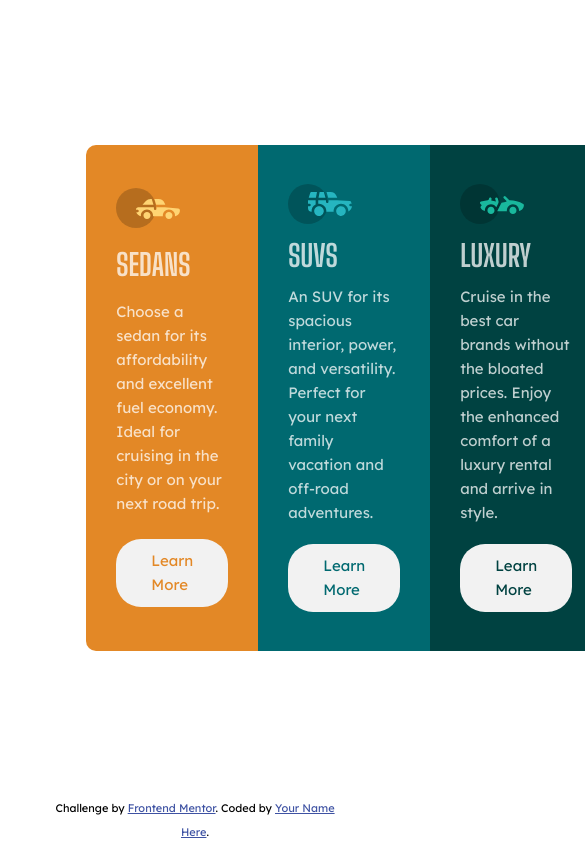
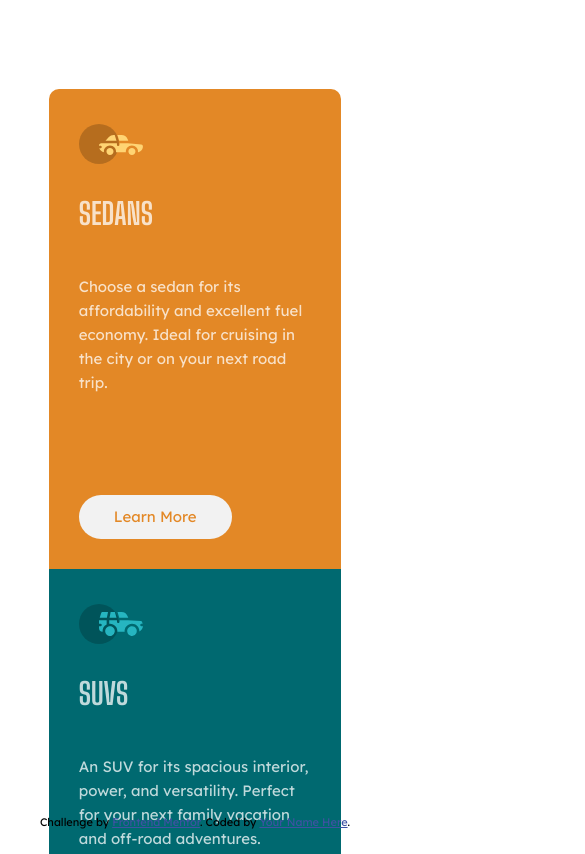
Before and after one commit to yishairose/3-column-preview, a plain HTML site: page index.html in a window 390 px wide. Shown: the top 854 px of the page, 585 px wide, since content can reach past the window. Drawn offline with Linux system fonts and the light colour scheme.

Commit message:
Add files via upload

```diff
--- a/styles.css
+++ b/styles.css
@@ -1,15 +1,151 @@
+/* http://meyerweb.com/eric/tools/css/reset/
+   v2.0 | 20110126
+   License: none (public domain)
+*/
+
+html,
+body,
+div,
+span,
+applet,
+object,
+iframe,
+h1,
+h2,
+h3,
+h4,
+h5,
+h6,
+p,
+blockquote,
+pre,
+a,
+abbr,
+acronym,
+address,
+big,
+cite,
+code,
+del,
+dfn,
+em,
+img,
+ins,
+kbd,
+q,
+s,
+samp,
+small,
+strike,
+strong,
+sub,
+sup,
+tt,
+var,
+b,
+u,
+i,
+center,
+dl,
+dt,
+dd,
+ol,
+ul,
+li,
+fieldset,
+form,
+label,
+legend,
+table,
+caption,
+tbody,
+tfoot,
+thead,
+tr,
+th,
+td,
+article,
+aside,
+canvas,
+details,
+embed,
+figure,
+figcaption,
+footer,
+header,
+hgroup,
+menu,
+nav,
+output,
+ruby,
+section,
+summary,
+time,
+mark,
+audio,
+video {
+    margin: 0;
+    padding: 0;
+    border: 0;
+    font-size: 100%;
+    font: inherit;
+    vertical-align: baseline;
+}
+
+/* HTML5 display-role reset for older browsers */
+article,
+aside,
+details,
+figcaption,
+figure,
+footer,
+header,
+hgroup,
+menu,
+nav,
+section {
+    display: block;
+}
+
+body {
+    line-height: 1;
+}
+
+ol,
+ul {
+    list-style: none;
+}
+
+blockquote,
+q {
+    quotes: none;
+}
+
+blockquote:before,
+blockquote:after,
+q:before,
+q:after {
+    content: '';
+    content: none;
+}
+
+table {
+    border-collapse: collapse;
+    border-spacing: 0;
+}
+
 * {
     box-sizing: border-box;
     margin: 0px;
     padding: 0px;
 }
 
+
 body {
     display: flex;
     flex-direction: column;
     justify-content: center;
     height: 100vh;
-    margin: 0 50px;
     font-family: 'Lexend Deca', sans-serif;
     font-weight: 400;
     font-size: 15px;
@@ -19,21 +155,39 @@ body {
 .container {
     display: flex;
     margin: auto;
-    height: 60vh;
+    height: 75vh;
     width: 75%;
+
 }
+
 
 .container section {
 
     padding: 20px 30px;
     color: hsla(0, 0%, 100%, 0.75);
-    display: flex;
-    flex-direction: column;
-    align-items: start;
-    justify-content: space-evenly;
 
 }
 
+
+
+.container section img {
+
+    margin-top: 15px;
+    margin-bottom: 30px;
+}
+
+.container section h1 {
+
+    margin-bottom: 50px;
+}
+
+
+.container section a {
+
+    display: inline-block;
+    margin-top: 100px;
+    margin-bottom: 10px;
+}
 
 
 h1 {
@@ -85,6 +239,7 @@ h1 {
     background-color: hsl(0, 0%, 95%);
     padding: 10px 35px;
     border-radius: 25px;
+    transition: all 0.3s;
 
 }
 
@@ -95,3 +250,37 @@ h1 {
     background-color: transparent;
     color: hsl(0, 0%, 95%);
 }
+
+.attribution {
+    font-size: 11px;
+    text-align: center;
+    position: relative;
+    width: auto;
+    padding-bottom: 10px;
+}
+
+.attribution a {
+    color: hsl(228, 45%, 44%);
+}
+
+
+@media (max-width: 900px) {
+
+
+    .container {
+        flex-direction: column;
+    }
+
+    .sedans {
+
+        border-radius: 10px 10px 0 0;
+
+    }
+
+    .luxury {
+
+        border-radius: 0 0 10px 10px;
+
+    }
+
+}
```
